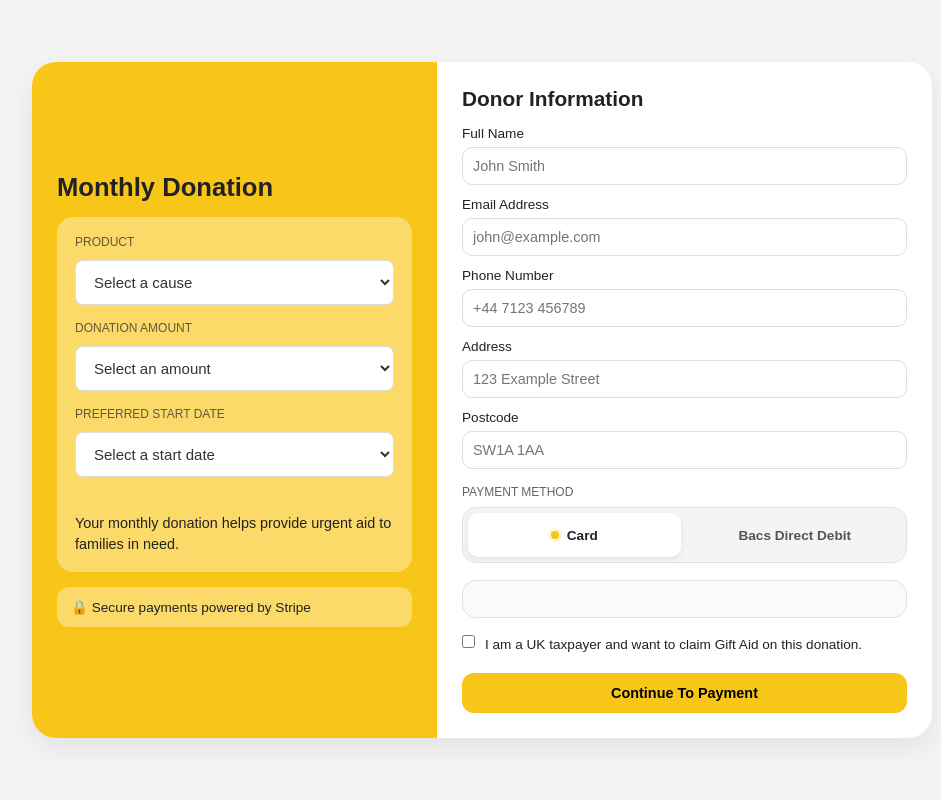
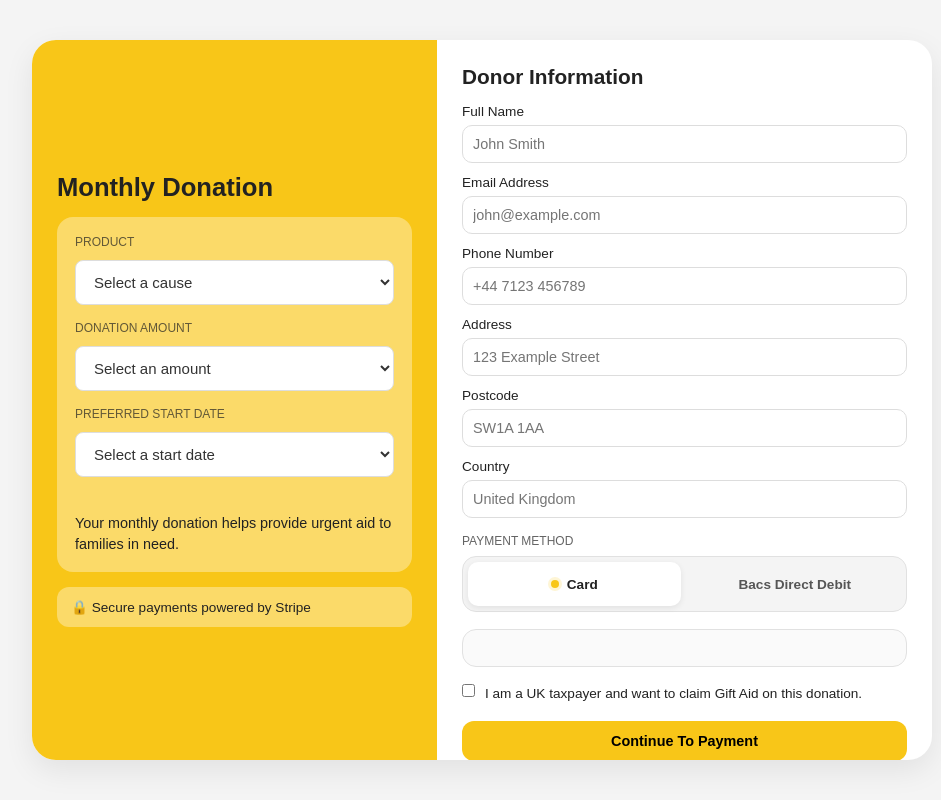
Before and after one commit to haych21/stripe-donation-form, a website: page public/index.html in a window 1280 px wide. Shown: the whole page, without its empty margins (158-1099 px from the left). Drawn offline with Linux system fonts and the light colour scheme; a script that the page names is missing.

Commit message:
Update donation form HTML

```diff
--- a/public/index.html
+++ b/public/index.html
@@ -174,6 +174,21 @@
         </div>
 
 
+        <div class="input-group">
+
+          <label for="country">
+            Country
+          </label>
+
+          <input
+            type="text"
+            id="country"
+            placeholder="United Kingdom"
+          />
+
+        </div>
+
+
         <div class="payment-method">
 
           <p class="label">
```
